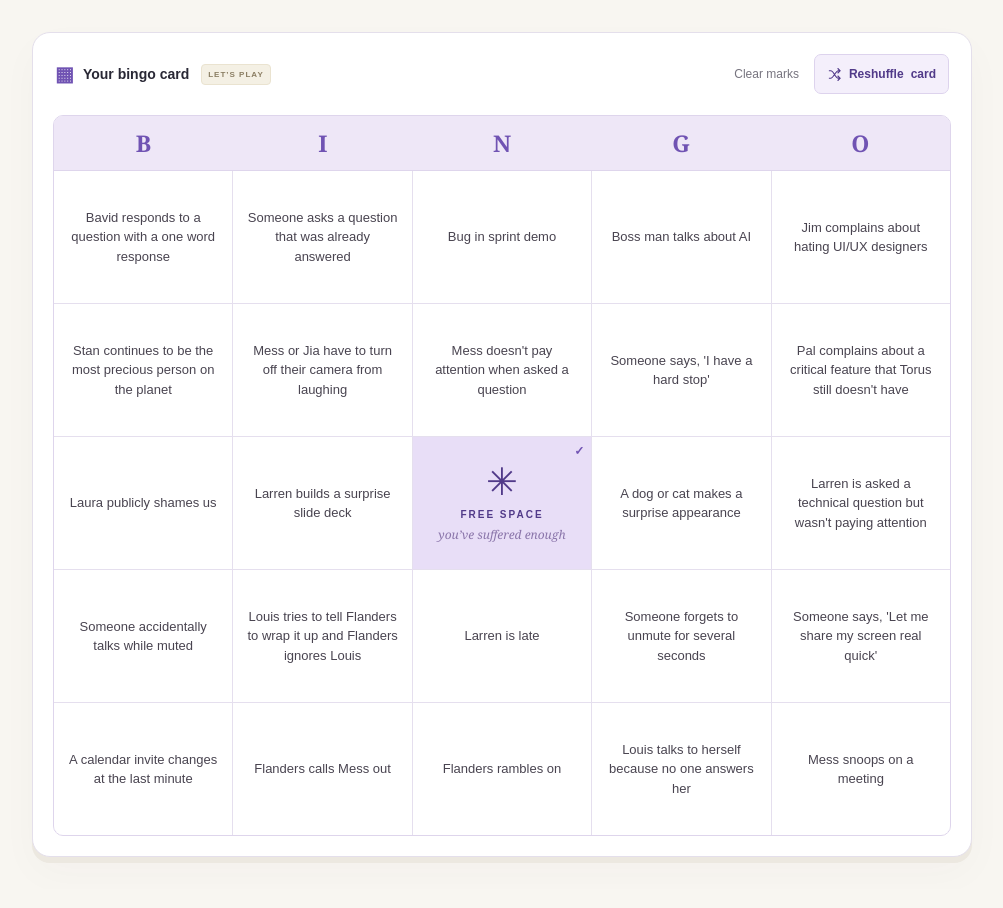
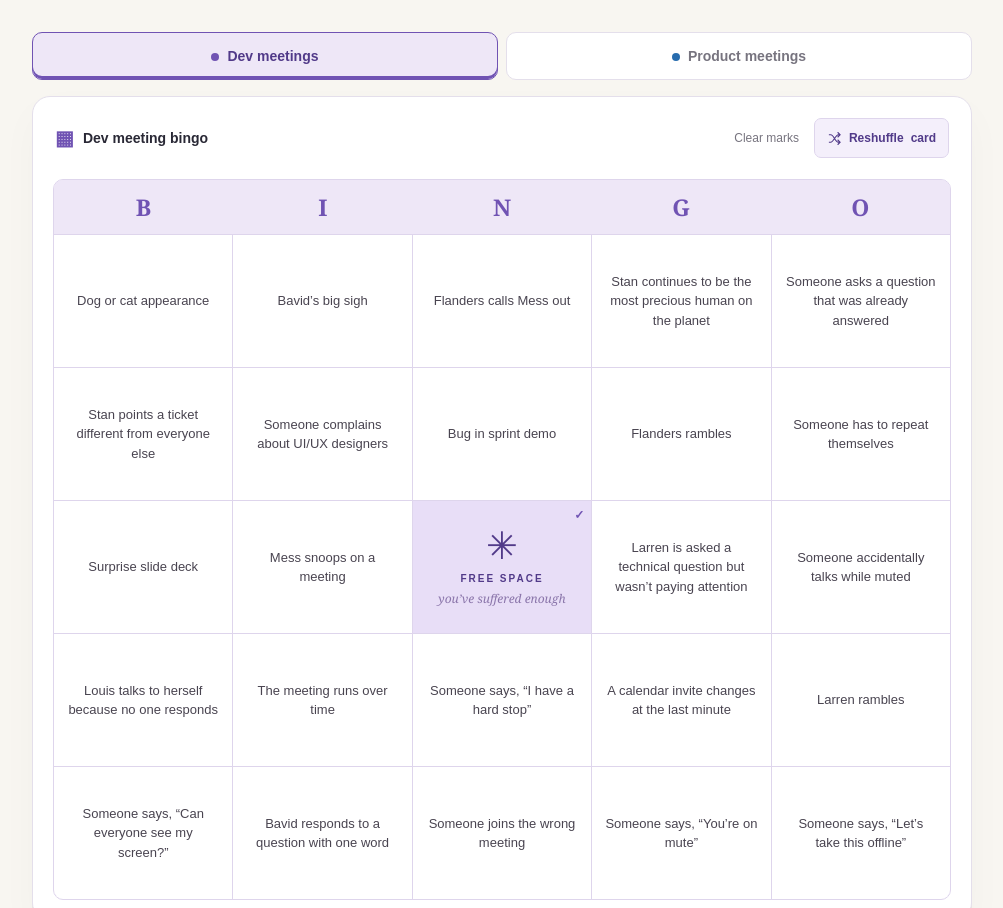
Before and after one commit to MBrunkhorst/bingo, a plain HTML site: page index.html in a window 1280 px wide. Shown: the top 908 px of the page, without its empty margins (138-1141 px from the left). Drawn offline with Linux system fonts and the light colour scheme.

Commit message:
Add separate themed developer and product meeting bingo tabs

```diff
--- a/assets/bingo.css
+++ b/assets/bingo.css
@@ -3,13 +3,74 @@
   --bg:#f8f6f1;
   --ink:#292835;
   --muted:#77747f;
-  --purple:#7053b3;
-  --purple-dark:#513a89;
-  --lavender:#eee7fa;
+  --accent:#7053b3;
+  --accent-dark:#513a89;
   --line:#e4dfeb;
+  --border:#ded5ec;
+  --soft:#f4effb;
+  --heading:#eee7f7;
+  --marked:#eee7fa;
+  --free:#e8def7;
+  --note:#8a75aa;
+  --win:#dcd0ef;
+  --focus:#9b81c4;
+  --hover-marked:#e2d5f4;
+  --pulse:#c6b2e5;
   font-family:Arial,Helvetica,sans-serif;
   color:var(--ink);
   background:var(--bg);
+}
+
+body[data-meeting="product"] {
+  --accent:#276cae;
+  --accent-dark:#174b7d;
+  --line:#d8e4ee;
+  --border:#c8daec;
+  --soft:#f0f6fc;
+  --heading:#e1edfa;
+  --marked:#e3effb;
+  --free:#d4e6f8;
+  --note:#527493;
+  --win:#c5def5;
+  --focus:#6496c5;
+  --hover-marked:#d4e5f6;
+  --pulse:#a6cbed;
+}
+
+.meeting-tabs {
+  display:flex;
+  gap:8px;
+  margin-bottom:16px;
+}
+
+.meeting-tab {
+  flex:1;
+  min-height:48px;
+  padding:12px;
+  border:1px solid var(--line);
+  border-radius:10px;
+  background:white;
+  color:var(--muted);
+  font-weight:700;
+  font-size:14px;
+}
+
+.meeting-tab[data-meeting="dev"] { --tab-color:#7053b3; }
+.meeting-tab[data-meeting="product"] { --tab-color:#276cae; }
+.meeting-tab::before {
+  content:'';
+  display:inline-block;
+  width:8px;
+  height:8px;
+  border-radius:50%;
+  background:var(--tab-color);
+  margin-right:8px;
+}
+.meeting-tab[aria-selected="true"] {
+  background:var(--heading);
+  color:var(--accent-dark);
+  border-color:var(--accent);
+  box-shadow:inset 0 -3px var(--accent);
 }
 
 * {
@@ -33,7 +94,7 @@ button {
 }
 
 button:focus-visible,a:focus-visible {
-  outline:3px solid #ad72d1;
+  outline:3px solid var(--focus);
   outline-offset:4px;
 }
 
@@ -66,21 +127,9 @@ button:focus-visible,a:focus-visible {
   font-weight:700;
 }
 
-.board-label>span:first-child {
+.board-label>span[aria-hidden] {
   font-size:20px;
-  color:var(--purple);
-}
-
-.card-tag {
-  font-size:8px;
-  letter-spacing:1px;
-  color:#8a7d62;
-  background:#f4f0e4;
-  border:1px solid #eae3d0;
-  border-radius:4px;
-  padding:5px 6px;
-  margin-left:3px;
-  white-space:nowrap;
+  color:var(--accent);
 }
 
 .actions {
@@ -99,10 +148,10 @@ button:focus-visible,a:focus-visible {
 }
 
 .shuffle-button {
-  border:1px solid #ddd3ed;
+  border:1px solid var(--border);
   border-radius:7px;
-  background:#f4effb;
-  color:var(--purple-dark);
+  background:var(--soft);
+  color:var(--accent-dark);
   padding:9px 12px;
   font-size:12px;
   font-weight:600;
@@ -114,7 +163,7 @@ button:focus-visible,a:focus-visible {
 }
 
 .shuffle-button:hover {
-  background:#e8def6;
+  background:var(--hover-marked);
 }
 
 .shuffle-button svg {
@@ -124,23 +173,23 @@ button:focus-visible,a:focus-visible {
 
 .card {
   margin:0 20px 20px;
-  border:1px solid #ded5ec;
+  border:1px solid var(--border);
   border-radius:10px;
   overflow:hidden;
-  background:#f7f4fb;
+  background:var(--soft);
 }
 
 .column-headings {
   display:grid;
   grid-template-columns:repeat(5,1fr);
-  background:#eee7f7;
-  border-bottom:1px solid #ded5ec;
+  background:var(--heading);
+  border-bottom:1px solid var(--border);
 }
 
 .column-headings span {
   text-align:center;
   padding:11px;
-  color:var(--purple);
+  color:var(--accent);
   font-family:Georgia,serif;
   font-weight:bold;
   font-size:23px;
@@ -150,7 +199,7 @@ button:focus-visible,a:focus-visible {
   display:grid;
   grid-template-columns:repeat(5,minmax(0,1fr));
   gap:1px;
-  background:#e5dfee;
+  background:var(--border);
 }
 
 .tile {
@@ -185,15 +234,15 @@ button:focus-visible,a:focus-visible {
   top:5px;
   font-size:12px;
   font-weight:bold;
-  color:var(--purple);
+  color:var(--accent);
   opacity:0;
   transform:scale(.3);
   transition:opacity .16s,transform .2s;
 }
 
 .tile.marked {
-  background:#eee7fa;
-  color:#644a96;
+  background:var(--marked);
+  color:var(--accent-dark);
 }
 
 .tile.marked::after {
@@ -202,10 +251,10 @@ button:focus-visible,a:focus-visible {
 }
 
 .tile.free {
-  background:#e8def7;
+  background:var(--free);
   flex-direction:column;
   gap:4px;
-  color:var(--purple-dark);
+  color:var(--accent-dark);
   cursor:default;
 }
 
@@ -225,12 +274,12 @@ button:focus-visible,a:focus-visible {
   font-family:Georgia,serif;
   font-style:italic;
   font-size:12px;
-  color:#8a75aa;
+  color:var(--note);
 }
 
 .tile.winning {
-  background:#dcd0ef;
-  box-shadow:inset 0 0 0 2px #9b81c4;
+  background:var(--win);
+  box-shadow:inset 0 0 0 2px var(--focus);
 }
 
 .tile.pop {
@@ -266,10 +315,10 @@ button:focus-visible,a:focus-visible {
   display:flex;
   align-items:center;
   gap:15px;
-  background:var(--purple-dark);
+  background:var(--accent-dark);
   color:white;
   padding:17px 20px;
-  border:1px solid #a48bca;
+  border:1px solid var(--focus);
   border-radius:14px;
   box-shadow:0 10px 35px #39235440;
   animation:toast-in .4s ease-out;
@@ -293,7 +342,7 @@ button:focus-visible,a:focus-visible {
 .celebration div>span {
   display:block;
   font-size:12px;
-  color:#e1d5f0;
+  color:var(--heading);
   margin-top:4px;
 }
 
@@ -301,7 +350,7 @@ button:focus-visible,a:focus-visible {
   margin-left:auto;
   background:none;
   border:0;
-  color:#eee4ff;
+  color:var(--heading);
   font-size:24px;
   min-width:36px;
   min-height:44px;
@@ -328,23 +377,23 @@ button:focus-visible,a:focus-visible {
 
 @media(hover:hover) {
   .tile:not(.free):hover {
-    background:#f5f0fc;
-    box-shadow:inset 0 0 0 2px #c7b5df;
+    background:var(--soft);
+    box-shadow:inset 0 0 0 2px var(--focus);
   }
   .tile.marked:hover {
-    background:#e2d5f4;
+    background:var(--hover-marked);
   }
 }
 
 @keyframes tile-pop {
   50% {
-    box-shadow:inset 0 0 0 4px #bba3dc;
+    box-shadow:inset 0 0 0 4px var(--focus);
   }
 }
 
 @keyframes win-pulse {
   50% {
-    background:#c6b2e5;
+    background:var(--pulse);
   }
 }
 
@@ -401,9 +450,6 @@ button:focus-visible,a:focus-visible {
     font-size:12px;
     gap:6px;
   }
-  .card-tag {
-    display:none;
-  }
   .actions {
     gap:12px;
     margin-left:auto;
--- a/assets/bingo.js
+++ b/assets/bingo.js
@@ -1,31 +1,62 @@
-const surpriseSquare = 'Larren builds a surprise slide deck';
-const meetingSquares = [
-  'Boss man talks about AI',
-  "Larren is asked a technical question but wasn't paying attention",
-  "Pal complains about a critical feature that Torus still doesn't have",
-  'Flanders calls Mess out',
-  'Louis tries to tell Flanders to wrap it up and Flanders ignores Louis',
-  'Stan continues to be the most precious person on the planet',
-  'Bug in sprint demo',
-  "Mess doesn't pay attention when asked a question",
-  'Jim complains about hating UI/UX designers',
-  'Flanders rambles on',
-  'Bavid responds to a question with a one word response',
-  'Mess snoops on a meeting',
-  'Mess or Jia have to turn off their camera from laughing',
-  surpriseSquare,
-  'Larren is late',
+const genericSquares = [
   'Someone accidentally talks while muted',
-  'A dog or cat makes a surprise appearance',
-  "Someone says, 'Let me share my screen real quick'",
-  'Stan points a ticket different than anyone else',
-  'Louis talks to herself because no one answers her',
+  'Someone says, “Can everyone see my screen?”',
   'Someone asks a question that was already answered',
-  'Laura publicly shames us',
-  "Someone says, 'I have a hard stop'",
+  'Someone says, “I have a hard stop”',
   'A calendar invite changes at the last minute',
-  'Someone forgets to unmute for several seconds'
+  'Someone says, “Let’s take this offline”',
+  'Someone joins the wrong meeting',
+  'Someone has to repeat themselves',
+  'The meeting runs over time',
+  'Someone says, “You’re on mute”'
 ];
+const meetingTypes = {
+  dev: {
+    label: 'Dev meeting',
+    squares: [
+      'Larren rambles',
+      'Flanders rambles',
+      'Bavid responds to a question with one word',
+      'Louis talks to herself because no one responds',
+      'Dog or cat appearance',
+      'Someone complains about UI/UX designers',
+      'Bug in sprint demo',
+      'Surprise slide deck',
+      'Stan continues to be the most precious human on the planet',
+      'Flanders calls Mess out',
+      'Larren is asked a technical question but wasn’t paying attention',
+      'Stan points a ticket different from everyone else',
+      'Mess snoops on a meeting',
+      'Bavid’s big sigh'
+    ]
+  },
+  product: {
+    label: 'Product meeting',
+    squares: [
+      'Someone says packet',
+      'Boss man talks about AI',
+      'Nimoy is mentioned',
+      'Larren rambles',
+      'Floss turns his camera off',
+      'Jia and Mess don’t pay attention',
+      'Norm is later than Darren',
+      'Put it on the roadmap',
+      'Mess or Jia turn cameras off from laughing',
+      'Dog or cat appearance',
+      'Laura publically shames us',
+      'Surprise slide deck',
+      'Someone complains about a critical feature that Torus STILL doesn’t have',
+      'Product knowledge base',
+      'Larren is asked a technical question but wasn’t paying attention',
+      'Nimoy knows the product vision before the product team',
+      'Make a skill for that',
+      'someone says “quarterly”',
+      'someone asks for the roadmap to be reviewed'
+    ]
+  }
+};
+let activeMeeting = 'dev';
+const meetingStates = {};
 const board = document.getElementById('board');
 const celebration = document.getElementById('celebration');
 const confetti = document.getElementById('confetti');
@@ -71,7 +102,7 @@ function celebrate() {
   document.getElementById('celebrationMessage').textContent = remainingWinMessages.pop();
   celebration.hidden = false;
   if (!reducedMotion.matches) {
-    const colors = ['#7053b3', '#c4ace7', '#d6b663', '#98ae8a', '#e6a8a1'];
+    const colors = [getComputedStyle(document.body).getPropertyValue('--accent').trim(), '#d6b663', '#98ae8a', '#e6a8a1'];
     const pieces = document.createDocumentFragment();
     for (let i = 0; i < 65; i++) {
       const piece = document.createElement('i');
@@ -83,7 +114,7 @@ function celebrate() {
   }
   celebrationTimer = setTimeout(dismissCelebration, 5500);
 }
-function updateBoard(announce = false) {
+function updateBoard(announce = false, celebrateNew = true) {
   const tiles = [...board.children];
   const nextLines = new Set();
   lines.forEach((line, index) => {
@@ -103,21 +134,28 @@ function updateBoard(announce = false) {
   });
   completedLines = nextLines;
   const count = tiles.filter(tile => tile.classList.contains('marked')).length;
-  if (newLines.length) celebrate();
+  meetingStates[activeMeeting].marked = new Set(tiles.flatMap((tile, index) => tile.classList.contains('marked') ? [index] : []));
+  if (newLines.length && celebrateNew) celebrate();
   else if (!nextLines.size) dismissCelebration();
   if (announce) document.getElementById('status').textContent = `${count} of 25 squares marked. ${nextLines.size} bingo lines.`;
 }
 function buildBoard() {
+  const custom = meetingTypes[activeMeeting].squares;
+  const picked = shuffle([...custom, ...shuffle(genericSquares).slice(0, 24 - custom.length)]);
+  picked.splice(12, 0, null);
+  meetingStates[activeMeeting] = { squares: picked, marked: new Set([12]) };
+  renderBoard();
+}
+function renderBoard() {
   dismissCelebration();
   completedLines = new Set();
-  // Keep the new custom square on every card; vary the remaining 23 squares.
-  const picked = shuffle([surpriseSquare, ...shuffle(meetingSquares.filter(text => text !== surpriseSquare)).slice(0, 23)]);
-  picked.splice(12, 0, null);
+  const state = meetingStates[activeMeeting];
+  const picked = state.squares;
   board.replaceChildren();
   picked.forEach((text, index) => {
     const tile = document.createElement('button');
     tile.type = 'button';
-    tile.className = text === null ? 'tile free marked' : 'tile';
+    tile.className = 'tile' + (text === null ? ' free' : '') + (state.marked.has(index) ? ' marked' : '');
     if (text === null) {
       tile.innerHTML = '<span class="free-star" aria-hidden="true">✳</span><span class="free-title">Free space</span><span class="free-note">you’ve suffered enough</span>';
       tile.setAttribute('aria-label', 'Free space, always marked');
@@ -137,8 +175,38 @@ function buildBoard() {
     }
     board.appendChild(tile);
   });
-  updateBoard();
+  updateBoard(false, false);
 }
+function selectMeeting(type) {
+  activeMeeting = type;
+  document.body.dataset.meeting = type;
+  document.getElementById('boardTitle').textContent = meetingTypes[type].label + ' bingo';
+  document.getElementById('meetingPanel').setAttribute('aria-labelledby', type + 'Tab');
+  document.querySelectorAll('[role="tab"]').forEach(tab => {
+    const selected = tab.dataset.meeting === type;
+    tab.setAttribute('aria-selected', String(selected));
+    tab.tabIndex = selected ? 0 : -1;
+  });
+  if (meetingStates[type]) renderBoard();
+  else buildBoard();
+  document.getElementById('status').textContent = meetingTypes[type].label + ' card selected.';
+}
+const meetingTabs = [...document.querySelectorAll('[role="tab"]')];
+meetingTabs.forEach((tab, index) => {
+  tab.addEventListener('click', () => selectMeeting(tab.dataset.meeting));
+  tab.addEventListener('keydown', event => {
+    let next;
+    if (event.key === 'ArrowRight') next = (index + 1) % meetingTabs.length;
+    if (event.key === 'ArrowLeft') next = (index - 1 + meetingTabs.length) % meetingTabs.length;
+    if (event.key === 'Home') next = 0;
+    if (event.key === 'End') next = meetingTabs.length - 1;
+    if (next !== undefined) {
+      event.preventDefault();
+      meetingTabs[next].focus();
+      selectMeeting(meetingTabs[next].dataset.meeting);
+    }
+  });
+});
 document.getElementById('reshuffleBtn').addEventListener('click', () => {
   buildBoard();
   document.getElementById('status').textContent = 'New card shuffled. Free space is marked. Let’s play!';
@@ -153,4 +221,4 @@ document.getElementById('dismissCelebration').addEventListener('click', dismissC
 document.addEventListener('keydown', event => {
   if (event.key === 'Escape') dismissCelebration();
 });
-buildBoard();
+selectMeeting('dev');
--- a/index.html
+++ b/index.html
@@ -8,11 +8,15 @@
   <link rel="stylesheet" href="assets/bingo.css">
   <script src="assets/bingo.js" defer></script>
 </head>
-<body>
+<body data-meeting="dev">
   <main class="wrap">
-    <section class="game" aria-label="Borus Bingo game">
+    <div class="meeting-tabs" role="tablist" aria-label="Meeting type">
+      <button id="devTab" class="meeting-tab" type="button" role="tab" aria-selected="true" aria-controls="meetingPanel" data-meeting="dev">Dev meetings</button>
+      <button id="productTab" class="meeting-tab" type="button" role="tab" aria-selected="false" aria-controls="meetingPanel" tabindex="-1" data-meeting="product">Product meetings</button>
+    </div>
+    <section id="meetingPanel" class="game" role="tabpanel" aria-labelledby="devTab">
       <div class="game-toolbar">
-        <div class="board-label"><span aria-hidden="true">▦</span> Your bingo card <span class="card-tag">LET’S PLAY</span></div>
+        <div class="board-label"><span aria-hidden="true">▦</span> <span id="boardTitle">Dev meeting bingo</span></div>
         <div class="actions">
           <button id="clearBtn" class="clear-button" type="button">Clear marks</button>
           <button id="reshuffleBtn" class="shuffle-button" type="button"><svg viewBox="0 0 24 24" fill="none" stroke="currentColor" stroke-width="1.7" aria-hidden="true"><path d="M3 6h3c5 0 7 12 12 12h3m-4-4 4 4-4 4M3 18h3c2 0 4-3 6-6s4-6 6-6h3m-4-4 4 4-4 4"/></svg> Reshuffle <span class="desktop-only">card</span></button>
```
Also changed, not shown: bingo.html (+7 -3 lines).
